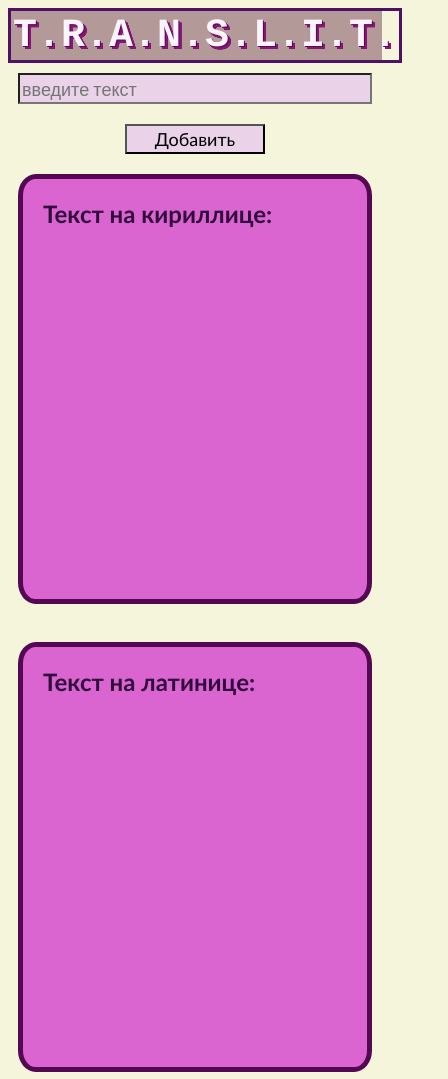
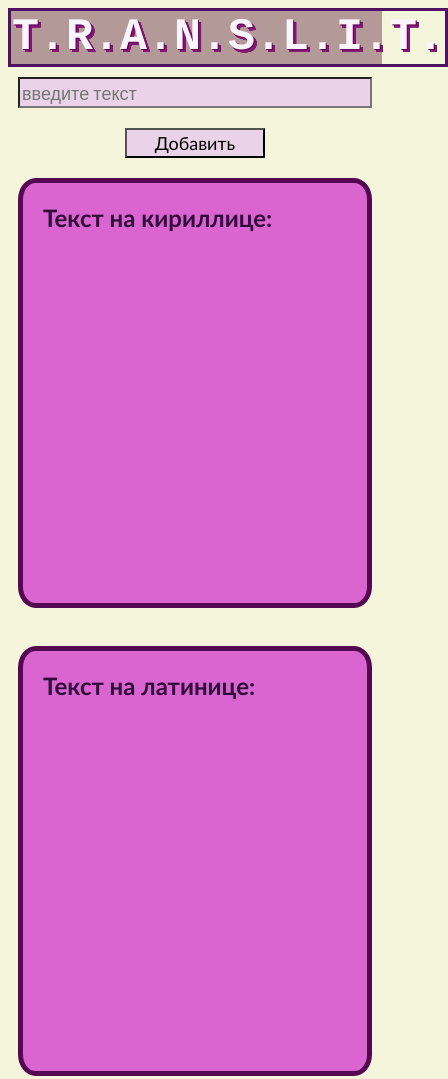
Before and after one commit to nastassiana/nastassiana.github.io, a website: page index.html in a window 390 px wide. Shown: the top 1079 px of the page, 448 px wide, since content can reach past the window. Drawn offline with Linux system fonts and the light colour scheme.

Commit message:
Релиз 000000009

```diff
--- a/css/index.css
+++ b/css/index.css
@@ -157,8 +157,8 @@ html {
 
     }
     .header > h1 {
-      font-size: 40px;
-      padding: 2px;
+      font-size: 45px;
+      padding: 1px;
       margin: 0px;
     }
   }
```
